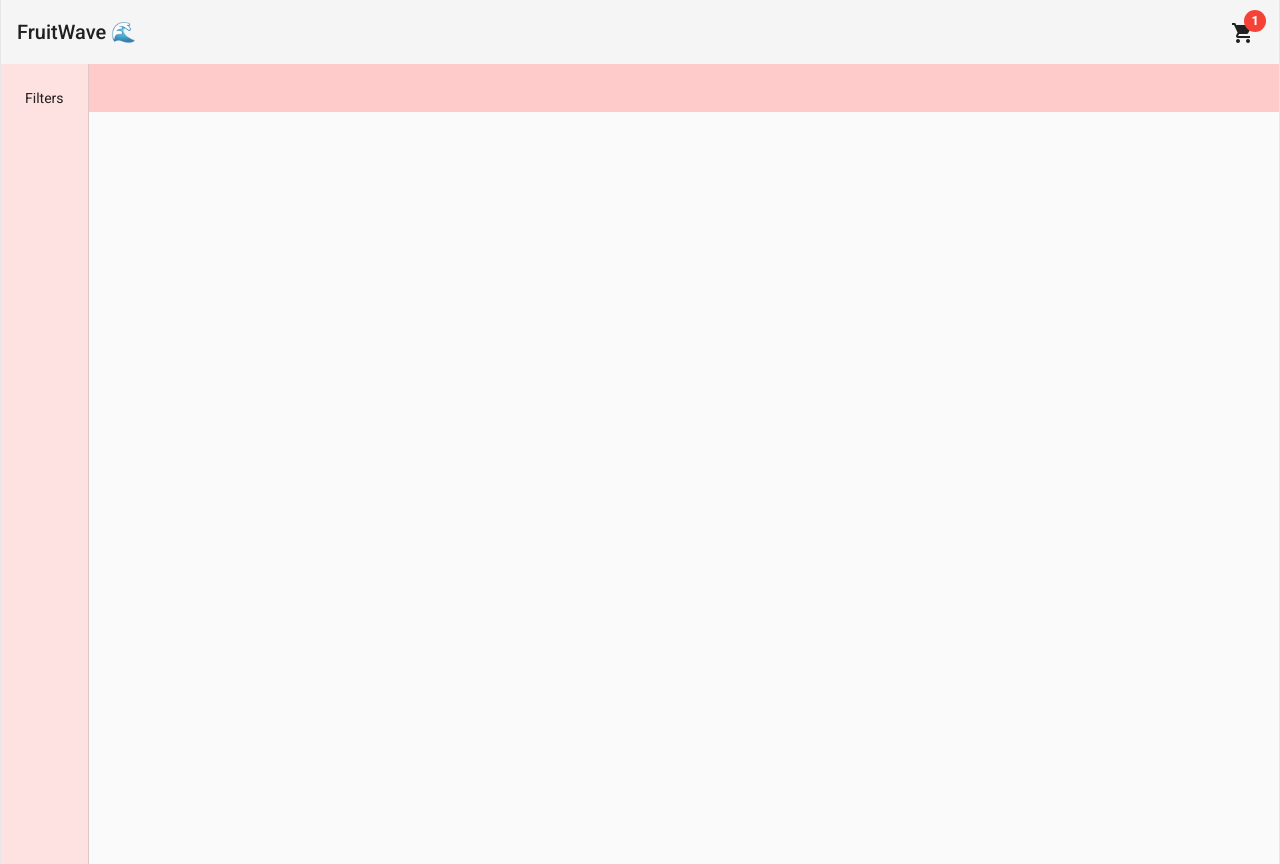
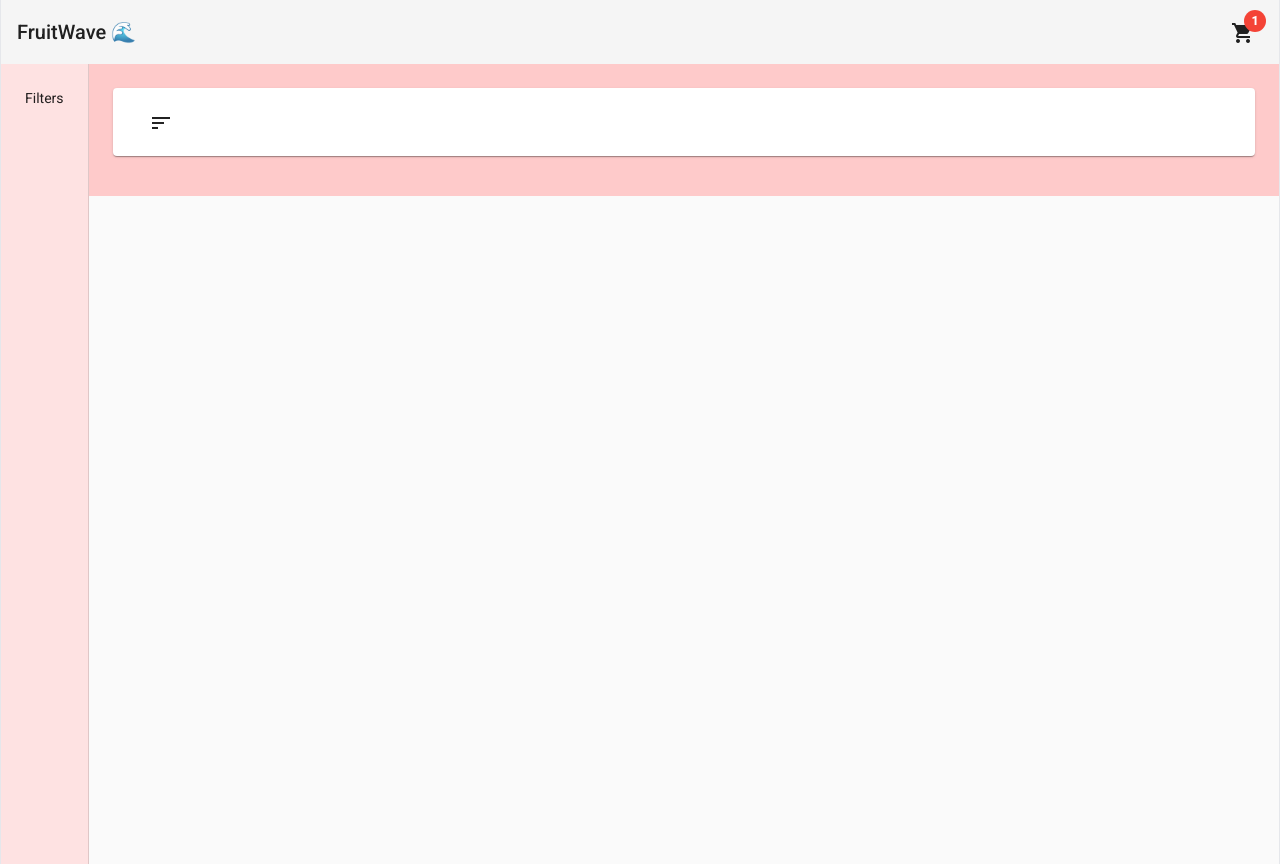
Before and after one commit to DamirFM/FruitWave, an Angular app: page /home in a window 1280 px wide. Built offline with nearby package versions, Linux system fonts and the light colour scheme.

Commit message:
Added sort icon-button

```diff
--- a/src/app/components/header/header.component.html
+++ b/src/app/components/header/header.component.html
@@ -5,8 +5,8 @@
         [matBadge]="1"
 
         matBadgeColor="warn"
-        >shopping_cart</mat-icon
-      >
+        >shopping_cart
+        </mat-icon>
     </button>
     <mat-menu #menu="matMenu">
       <div class="p-3 divide-y divide-solid">
--- /dev/null
+++ b/src/app/pages/components/products-header/products-header.component.html
@@ -0,0 +1,21 @@
+<mat-card class="mb-4">
+    <div
+    class="flex justify-between items-center">
+        <div>
+            <button mat-button [matMenuTriggerFor]="sortByMenu">
+                <mat-icon
+                >sort
+                </mat-icon>
+            </button>
+            <mat-menu #sortByMenu="matMenu">
+                <button mat-menu-item>
+                    Price: Low to High
+                </button>
+                <button mat-menu-item>
+                    Price: High to Low
+                </button>
+            </mat-menu>
+        </div>
+
+    </div>
+</mat-card>
--- a/src/app/pages/components/products-header/products-header.component.ts
+++ b/src/app/pages/components/products-header/products-header.component.ts
@@ -2,13 +2,8 @@ import { Component, OnInit } from '@angular/core';
 
 @Component({
   selector: 'app-products-header',
-  template: `
-    <p>
-      products-header works!
-    </p>
-  `,
-  styles: [
-  ]
+  templateUrl: './products-header.component.html' ,
+
 })
 export class ProductsHeaderComponent implements OnInit {
 
--- a/src/app/pages/home/home.component.html
+++ b/src/app/pages/home/home.component.html
@@ -7,6 +7,7 @@
     </mat-drawer>
     <mat-drawer-content class="p-6 bg-red-200">
     <!-- Here we going to create new component -->
+        <app-products-header></app-products-header>
     </mat-drawer-content>
 
 </mat-drawer-container>
```
